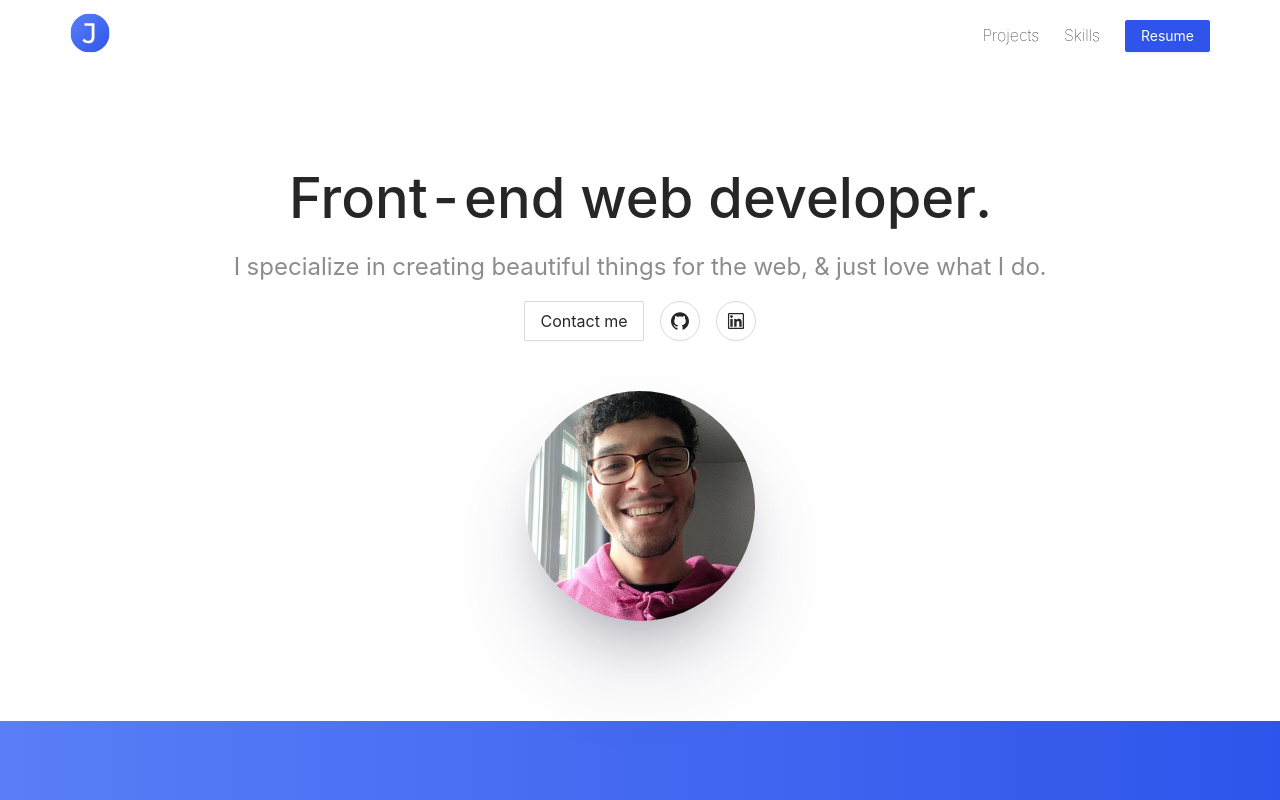
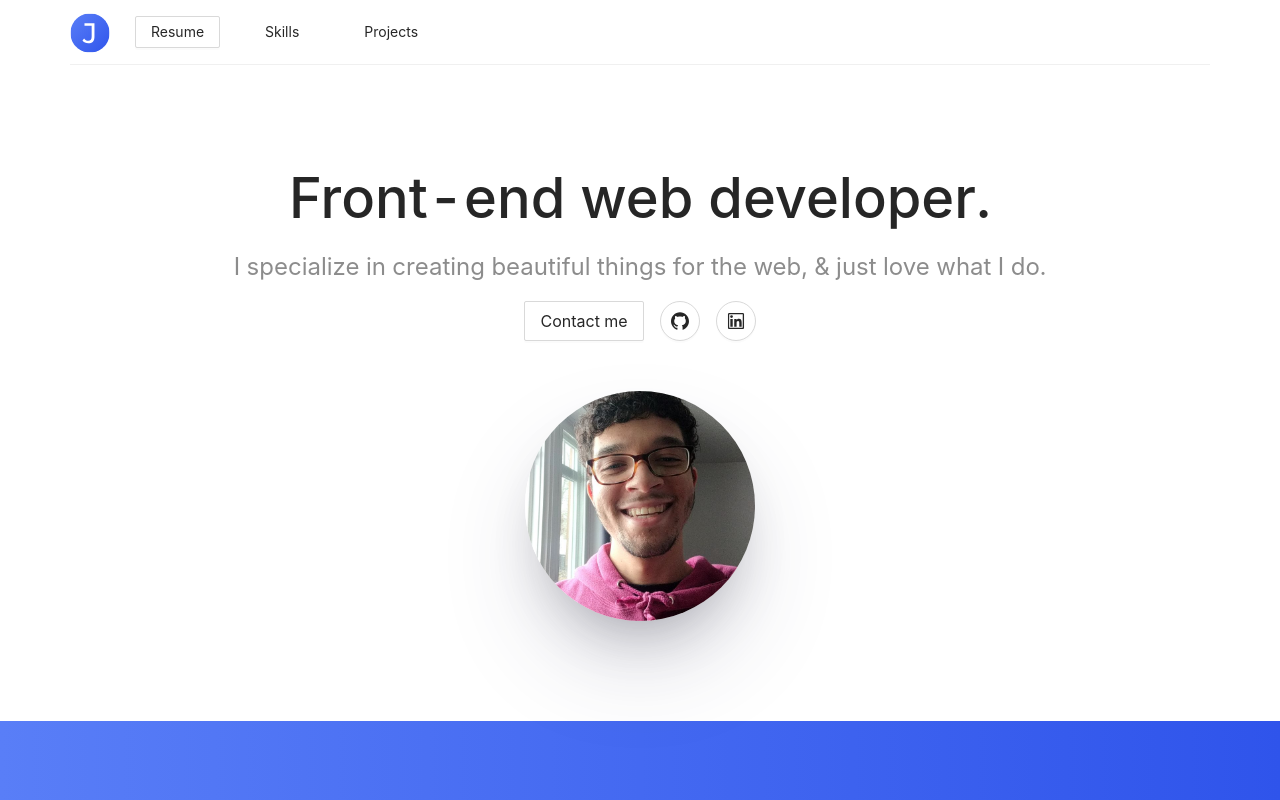
Before and after one commit to jonahlouis4/Portfolio-v3, a React (Create React App) app: page / in a window 1280 px wide. Shown: the top 800 px of the page. Built offline with nearby package versions, Linux system fonts and the light colour scheme.

Commit message:
Edited Header with Menu items instead

```diff
--- a/craco.config.js
+++ b/craco.config.js
@@ -12,7 +12,7 @@ module.exports = {
               '@layout-header-background': '#ffffff',
               '@layout-header-padding': '0',
               '@layout-body-background': '#ffffff',
-              '@link-color': '@black'
+              '@link-color': '@black',
             },
             javascriptEnabled: true,
           },
--- a/src/App.less
+++ b/src/App.less
@@ -28,7 +28,7 @@ Note: All widths are with correspondance with AntDesign
     .container {
         margin: 0 auto;
     }
-        .section-menu { display: none;}
+        .section-menu { display: none !important;}
     /* Side Navigation */
     .sideNav-open { width: 250px; }
     .sideNav-close { width: 0px; }
@@ -91,10 +91,10 @@ Note: All widths are with correspondance with AntDesign
         max-width: 90%;
     }
     .section-link {
-        display: none;
+        display: none !important;
     }
     .section-menu {
-        display: block;
+        display: block !important;
     }
     .introduction-container {
         margin: 100px 0;
--- a/src/components/MyHeader.js
+++ b/src/components/MyHeader.js
@@ -2,6 +2,7 @@ import React from 'react'
 import Resume from '../files/Jonah_Louis_Resume.pdf'
 
 import { motion } from "framer-motion"
+import Menu from 'antd/lib/menu'
 import Button from 'antd/lib/button'
 import MenuOutlined from '@ant-design/icons/MenuOutlined'
 import logo from '../images/_Logo.svg'
@@ -44,47 +45,26 @@ const MyHeader = ({isOpen, sideNavControl, sectionName, sectionLink}) => {
         variants={contVariant}
         className="container nav-container"
         >
-            <motion.a href="/" className="home-icon" variants={sectionVariant}><img src={logo} width='40' alt="Jonah's logo"/></motion.a>
-            <div
-            className="section-container"
-            >
+            <Menu mode="horizontal" >
+                {/* logo */}
+                <motion.a href="/" className="home-icon" variants={sectionVariant}>
+                    <img src={logo} width='40' alt="Jonah's logo"/>
+                    </motion.a>
                 {/* Hamburger */}
-                <motion.div
-
-                initial="hidden"
-                animate="visible"
-                whileHover="hover"
-                whileTap="tap"
-                >
-                    <MenuOutlined className="section-menu menu-icon" onClick={navControl}/>
-                </motion.div>
-                {/* Section 1 */}
-                <motion.a
-                href={'#'+sectionLink.section1}
-                className="section-link section"
-                variants={sectionVariant}
-                >
-                    {sectionName.section1}
+                <MenuOutlined style={{float:'right'}} className="section-menu menu-icon" onClick={navControl}/>
+                {/* Resume btn */}
+                <motion.a style={{float:'right'}} className="section-link" variants={sectionVariant} href={Resume} target="_blank" rel='noopener noreferrer'>
+                    <Button>{ sectionName.section3 }</Button>
                 </motion.a>
                 {/* Section 2 */}
-                <motion.a
-                href={'#'+sectionLink.section2}
-                className="section-link section"
-                variants={sectionVariant}
-                >
-                    {sectionName.section2}
-                </motion.a>
-                {/* Resume btn */}
-                <motion.div
-                variants={sectionVariant}
-                style={{display: 'inline-block'}}
-                >
-                    <a href={Resume} target="_blank" rel='noopener noreferrer'>
-                        <Button id="resume-btn-nav" className="section-link" type="primary">{sectionName.section3}</Button>
-                    </a>
-
-                </motion.div>
-            </div>
+                <Menu.Item key="2" style={{float:'right'}} className="section-link">
+                    <motion.a variants={sectionVariant} href={'#'+sectionLink.section2}>{ sectionName.section2 }</motion.a>
+                    </Menu.Item>
+                {/* Section 1 */}
+                <Menu.Item key="3" style={{float:'right'}} className="section-link">
+                    <motion.a variants={sectionVariant} href={'#'+sectionLink.section1}>{ sectionName.section1 }</motion.a>
+                </Menu.Item>
+            </Menu>
         </motion.div>
     )
 }
```
Also changed, not shown: 1 other file (tests, documents, lock files or other folders).
